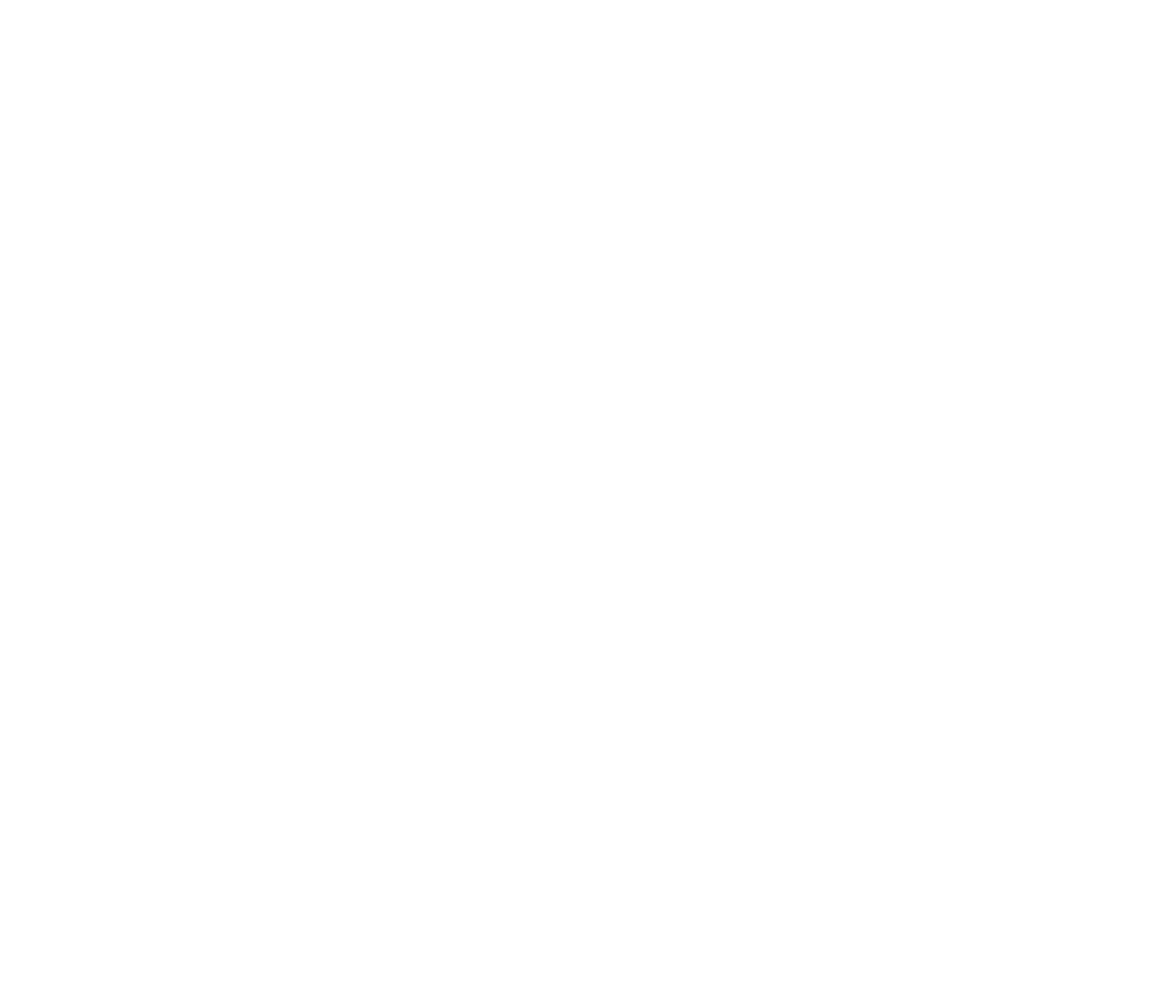
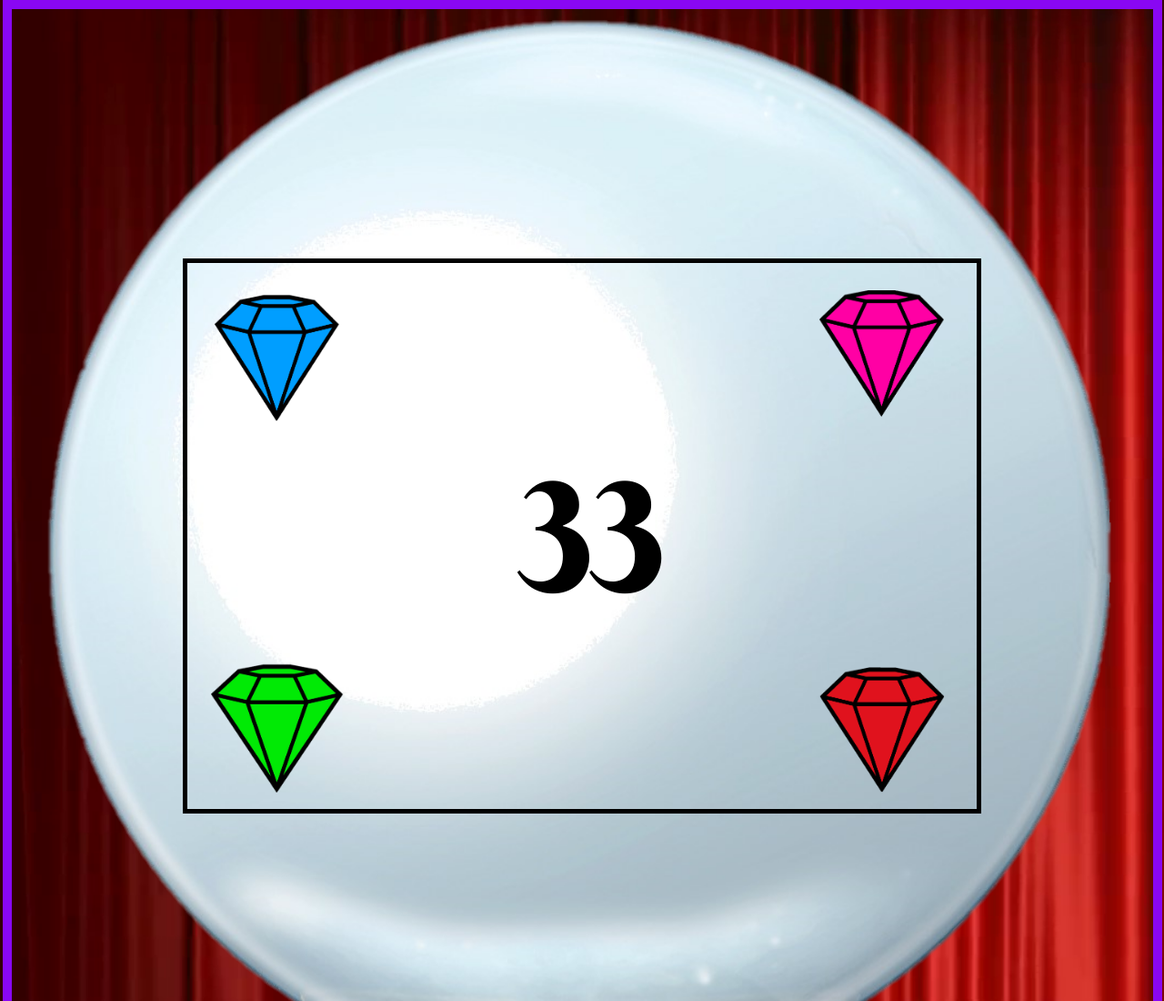
Before and after one commit to joedan138/magic_crystal, a plain HTML site: page index.html in a window 1280 px wide. Shown: the top 1100 px of the page at 91% size. Before the commit the page ends 800 px from the top, so only its background shows below. Drawn offline with nearby package versions, Linux system fonts and the light colour scheme.

Commit message:
updated html and css and now ready for js

```diff
--- a/assets/css/style.css
+++ b/assets/css/style.css
@@ -0,0 +1,75 @@
+body {
+    background-image: url("../images/curtains_resized.png");
+    background-repeat: no-repeat;
+    background-size: cover;
+    z-index: 0;
+}
+
+.wrapper {
+    max-width: 1275px;
+    margin: 0 auto;
+}
+
+.playArea {
+    position: relative;
+    top: 0;
+	left: 0;
+    border: 10px;
+    border-color: rgb(137, 7, 243);
+    border-style: solid;
+}
+
+#crystalBall {
+    width: 100%;
+}
+
+/* gem size */
+.gems {
+    width: 17%;
+    height: 24%;
+}
+
+/*placement in the crystal ball */
+.gemBox {
+    border: 5px;
+    border-color: black;
+    border-style: solid;
+    width: 70%;
+    height: 40%;
+    position: absolute;
+    top: 18%;
+    left: 15%;
+}
+
+#blueGem {
+    position: absolute;
+    top: 5%;
+    left: 3%;
+}
+
+#greenGem {
+    position: absolute;
+    top: 73%;
+    left: 3%;
+}
+
+#pinkGem {
+    position: absolute;
+    top: 5%;
+    left: 80%;
+}
+
+#redGem {
+    position: absolute;
+    top: 73%;
+    left: 80%;
+}
+
+#score {
+    position: absolute;
+    top: 25%;
+    left: 42%;
+    color: black;
+    font-family: 'Berkshire Swash', cursive;
+    font-size: 175px;
+}
--- a/index.html
+++ b/index.html
@@ -1,12 +1,44 @@
 <!DOCTYPE html>
 <html lang="en">
+
 <head>
     <meta charset="UTF-8">
     <meta name="viewport" content="width=device-width, initial-scale=1.0">
     <meta http-equiv="X-UA-Compatible" content="ie=edge">
     <title>Document</title>
+    <link href="https://fonts.googleapis.com/css?family=Berkshire+Swash" rel="stylesheet">
+    <link rel="stylesheet" href="assets/css/style.css">
+    <link rel="stylesheet" href="https://maxcdn.bootstrapcdn.com/bootstrap/3.3.7/css/bootstrap.min.css" integrity="sha384-BVYiiSIFeK1dGmJRAkycuHAHRg32OmUcww7on3RYdg4Va+PmSTsz/K68vbdEjh4u"
+        crossorigin="anonymous">
 </head>
+
 <body>
+    <div class="wrapper">
+        <div class="playArea">
+            <img id="crystalBall" src="assets/images/crystal2.0.png" alt="crystal">
+            <!-- These are the gems to be selected -->
+            <div class="gemBox">
+                <!-- blue gem -->
+                <img class="gems" id="blueGem" src="assets/images/blueG.png" alt="Blue Gem">
+                <!-- green gem -->
+                <img class="gems" id="greenGem" src="assets/images/greenG.png" alt="greenGem">
+                <!-- pink gem -->
+                <img class="gems" id="pinkGem" src="assets/images/pinkG.png" alt="Pink Gem">
+                <!-- red gem -->
+                <img class="gems" id="redGem" src="assets/images/redG.png" alt="Red Gem">
+                <!-- Magic Number -->
+                <h2 id="score">33</h2>
+            </div>
+
+
+        </div>
+
+
+
+
+
+    </div>
 
 </body>
+
 </html>
```
Also changed, not shown: assets/images/blueG.png (added), assets/images/crystal2.0.png (added), assets/images/curtains_resized.png (added), assets/images/greenG.png (added), assets/images/pinkG.png (added), assets/images/redG.png (added).
